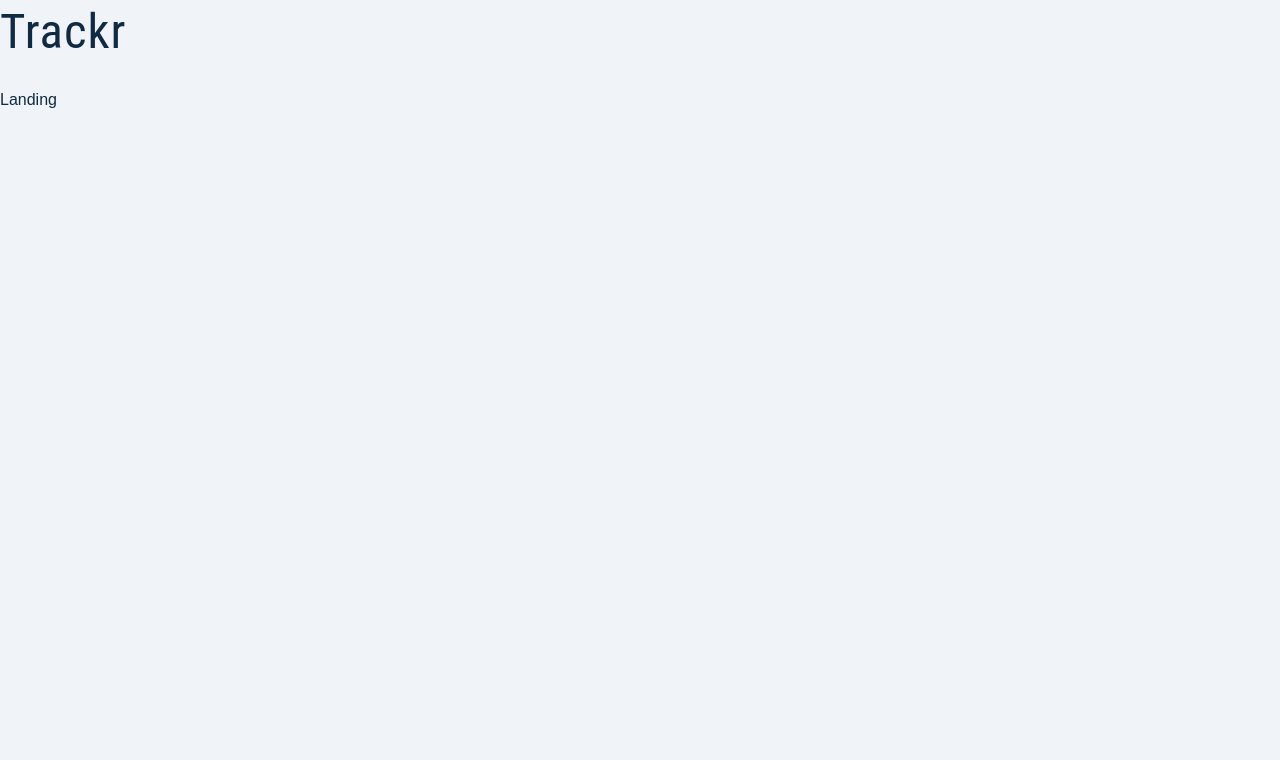
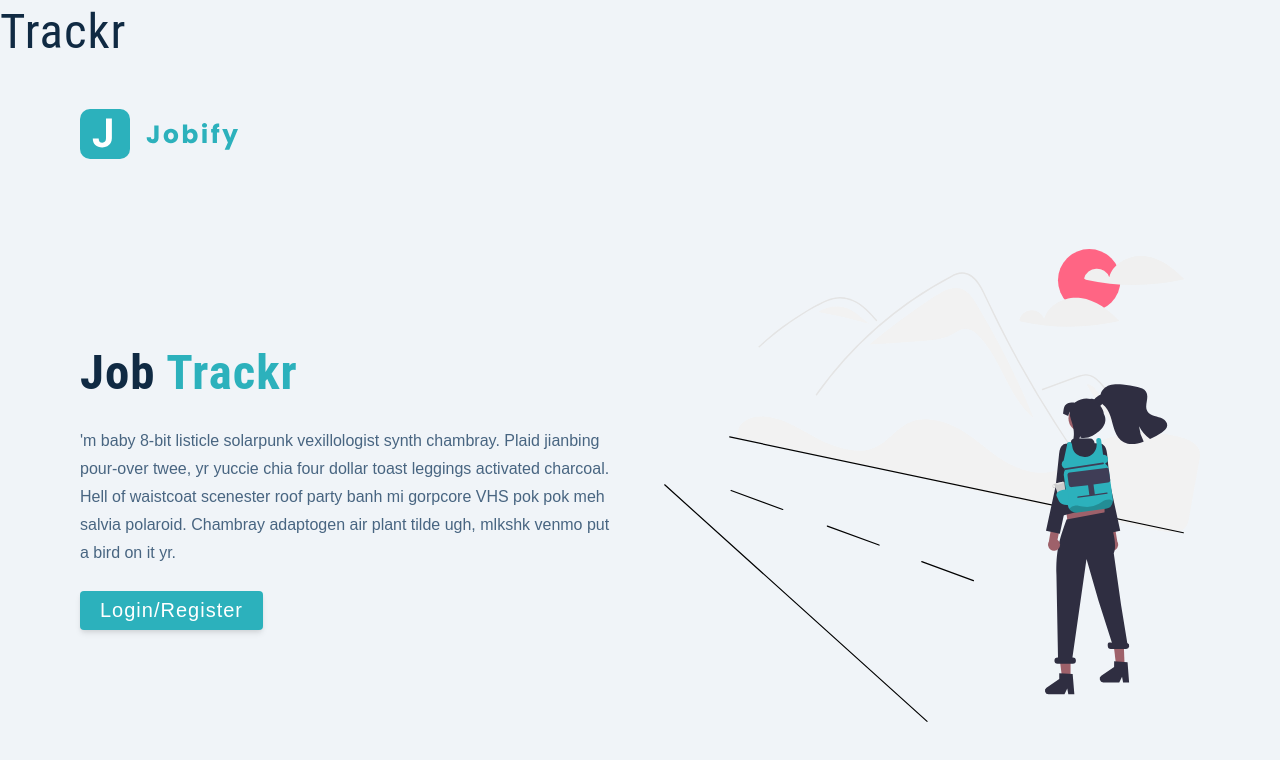
Before and after one commit to Jinan7/Trackr, a React (Create React App) app in the folder client/: page / in a window 1280 px wide. Shown: the top 760 px of the page. Built offline with nearby package versions, Linux system fonts and the light colour scheme.

Commit message:
Import logo component

```diff
--- a/client/src/pages/landing.js
+++ b/client/src/pages/landing.js
@@ -1,11 +1,33 @@
 import React from 'react'
-import logo from '../assets/images/logo.svg'
+import {Logo} from '../components'
 import main from '../assets/images/main.svg'
+import Wrapper from '../assets/wrappers/LandingPage'
 
 const Landing = () => {
-    return (<div>
-        <p>Landing</p>
-    </div>)
+    return <Wrapper>
+    <nav>
+      <Logo/>
+    </nav>
+    <div className='container page'>
+      <div className='info'>
+        <h1>Job <span>Trackr</span></h1>
+        <p>
+        'm baby 8-bit listicle solarpunk vexillologist
+        synth chambray. Plaid jianbing pour-over twee,
+        yr yuccie chia four dollar toast leggings activated
+        charcoal. Hell of waistcoat scenester roof party banh
+        mi gorpcore VHS pok pok meh salvia polaroid.
+        Chambray adaptogen air plant tilde ugh, mlkshk
+        venmo put a bird on it yr.
+        </p>
+        <button className='btn btn-hero'>Login/Register</button>
+      </div>
+      <div>
+        <img src={main} alt='Job track' className='img main-img'></img>
+      </div>
+    </div>
+  </Wrapper>
 }
 
+
 export default Landing
```
